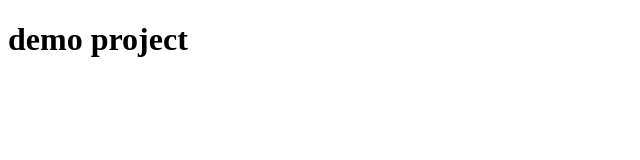
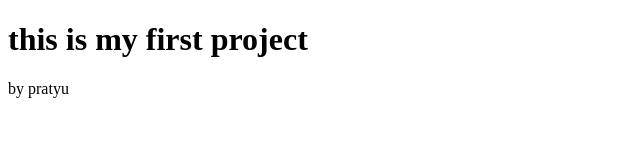
Before and after one commit to ppratyu91/demo1, a plain HTML site: page index.html in a window 1280 px wide. Shown: the whole page, without its empty margins (0-640 px from the left). Drawn offline with Linux system fonts and the light colour scheme.

Commit message:
addingfile

```diff
--- a/index.html
+++ b/index.html
@@ -1,9 +1,11 @@
 <!DOCTYPE html>
 <html lang="en" dir="ltr">
 <head>
-  <title>this my first project</title>
+  <meta charset="utf-8">
+  <title>demo1</title>
 </head>
 <body>
-  <h1>demo project</h1>
+  <h1>this is my first project</h1>
+      by pratyu
 </body>
 </html>
```
